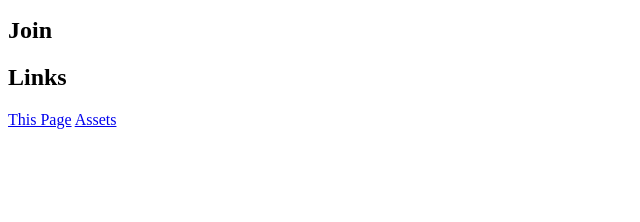
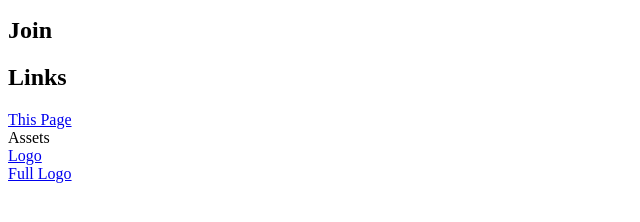
Before and after one commit to DarkBrave/lightningcat, a plain HTML site: page index.html in a window 1280 px wide. Shown: the part 96-318 px from the top of the page, without its empty margins (0-640 px from the left). Drawn offline with Linux system fonts and the light colour scheme.

Commit message:
Added Links that work

```diff
--- a/index.html
+++ b/index.html
@@ -13,8 +13,10 @@
     <div id="links">
       <h2>Links</h2>
       <p>
-        <a href="./index.html">This Page</a>
-        <a href="./assets">Assets</a>
+        <a href="./index.html">This Page</a><br>
+        Assets<br>
+        <a href="./assets/logo.png">Logo<a><br>
+        <a href="./assets/full-logo.png">Full Logo<a><br>
       </p>
     </div>
   </body>
```
